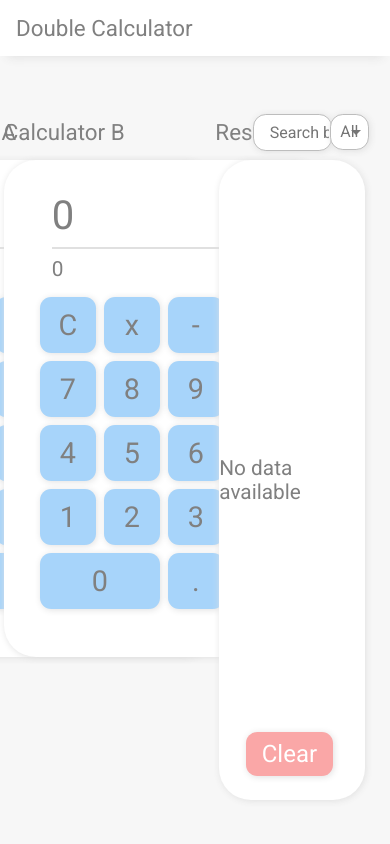
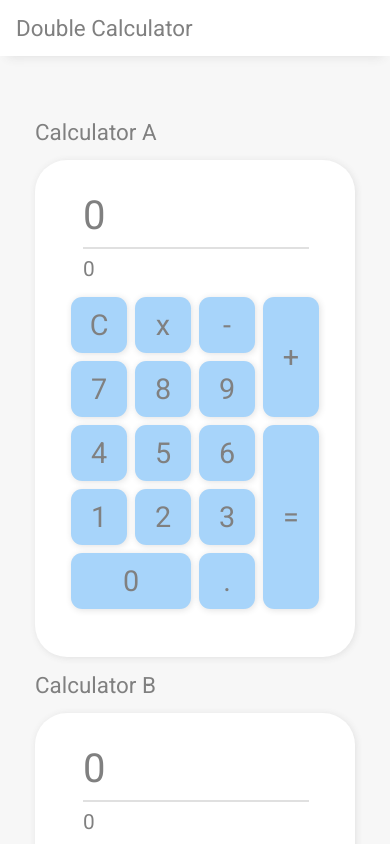
Before and after one commit to tlnattaweekan/vue-calculator-nattaweekan, a Vue app: page / in a window 390 px wide. Shown: the top 844 px of the page. Built offline with nearby package versions, Linux system fonts and the light colour scheme.

Commit message:
:zap: :zap: responsive ui

```diff
--- a/src/App.vue
+++ b/src/App.vue
@@ -11,6 +11,7 @@
         :nameCalculator="'B'"
       />
       <list-history-component
+        class="display-history"
         @RESULT="getResultHistory"
         :historys="history"
       />
@@ -28,14 +29,8 @@ export default {
   }),
   methods: {
     getResultHistory(val) {
-      if (!val) {
-        this.history = [];
-      } else {
-        console.log("vald", val);
-        console.log(this.history.length);
-        this.history.push(val);
-        console.log("val", this.history);
-      }
+      if (!val) this.history = [];
+      else this.history.push(val);
     },
   },
   components: {
@@ -46,36 +41,5 @@ export default {
 </script>
 
 <style lang="scss">
-.app-bar {
-  height: 3.5rem;
-  background-color: white;
-  font-size: 1.4rem;
-  color: gray;
-  box-shadow: 0 8px 10px -7px #e0e0e0;
-  display: flex;
-  padding: 0 1rem;
-  align-items: center;
-}
-
-.layout-content {
-  display: grid;
-  grid-template-columns: 28% 28% 44%;
-  justify-items: center;
-  margin-top: 3rem;
-  @media only screen and (min-width: 1500px) {
-    padding: 0 6rem;
-  }
-  @media only screen and (min-width: 1600px) {
-    padding: 0 10rem;
-  }
-  @media only screen and (min-width: 1800px) {
-    padding: 0 16rem;
-  }
-}
-#app {
-  background-color: #f7f7f7;
-  height: 100vh;
-}
-
 @import "./core/styles/main.scss";
 </style>
--- a/src/core/styles/_components.scss
+++ b/src/core/styles/_components.scss
@@ -14,6 +14,18 @@
   grid-template-columns: 28% 28% 44%;
   justify-items: center;
   margin-top: 3rem;
+
+  @media only screen and (max-width: 768px) {
+    display: grid;
+    grid-template-columns: 1fr;
+  }
+  @media only screen and (min-width: 1200px) {
+    display: grid;
+    grid-template-columns: repeat(1fr, 1fr);
+  }
+  @media only screen and (min-width: 1500px) {
+    padding: 0 6rem;
+  }
   @media only screen and (min-width: 1500px) {
     padding: 0 6rem;
   }
@@ -24,9 +36,25 @@
     padding: 0 16rem;
   }
 }
+.display-history {
+  width: 100%;
+  @media only screen and (max-width: 768px) {
+    grid-column: 1/2;
+    grid-row: 3/4;
+  }
+  @media only screen and (min-width: 768px) {
+    grid-column: 1/3;
+    grid-row: 2/3;
+  }
+  @media only screen and (min-width: 992px) {
+    grid-column: 3/4;
+    grid-row: 1/2;
+  }
+}
 #app {
   background-color: #f7f7f7;
-  height: 100vh;
+  min-height: 100vh;
+  max-height: 100%;
 }
 
 .cal {
```
